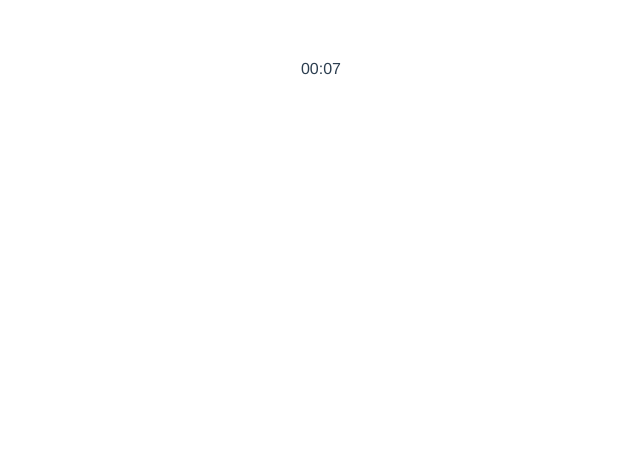
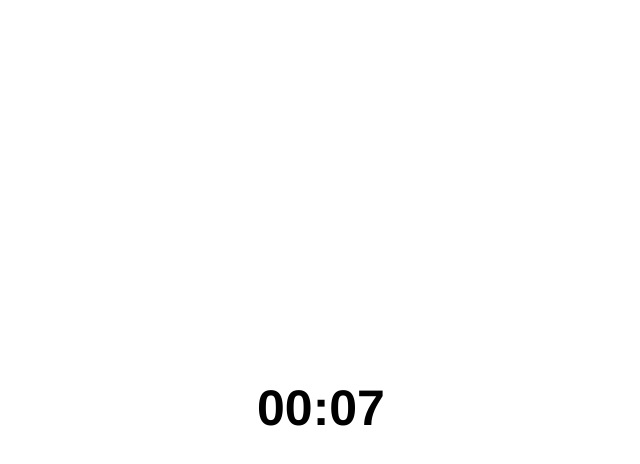
Before and after one commit to juanhenao/interval-timer, a Vue app: page / in a window 1280 px wide. Shown: the top 464 px of the page, without its empty margins (319-959 px from the left). Built offline with nearby package versions, Linux system fonts and the light colour scheme.

Commit message:
Add Sass and Bulma
-Center timer

```diff
--- a/package.json
+++ b/package.json
@@ -8,6 +8,7 @@
     "lint": "vue-cli-service lint"
   },
   "dependencies": {
+    "bulma": "^0.8.0",
     "core-js": "^3.6.4",
     "register-service-worker": "^1.6.2",
     "vue": "^2.6.11"
@@ -23,6 +24,8 @@
     "@vue/eslint-config-typescript": "^5.0.1",
     "eslint": "^6.7.2",
     "eslint-plugin-vue": "^6.1.2",
+    "node-sass": "^4.13.1",
+    "sass-loader": "^8.0.2",
     "typescript": "~3.7.5",
     "vue-template-compiler": "^2.6.11"
   }
--- a/public/index.html
+++ b/public/index.html
@@ -5,7 +5,7 @@
     <meta http-equiv="X-UA-Compatible" content="IE=edge">
     <meta name="viewport" content="width=device-width,initial-scale=1.0">
     <link rel="icon" href="<%= BASE_URL %>favicon.ico">
-    <title><%= htmlWebpackPlugin.options.title %></title>
+    <title>Intervals</title>
   </head>
   <body>
     <noscript>
--- a/src/App.vue
+++ b/src/App.vue
@@ -1,5 +1,5 @@
 <template>
-  <div id="app">
+  <div id="app" class="container">
     <Timer/>
   </div>
 </template>
@@ -21,8 +21,5 @@ export default Vue.extend({
   font-family: Avenir, Helvetica, Arial, sans-serif;
   -webkit-font-smoothing: antialiased;
   -moz-osx-font-smoothing: grayscale;
-  text-align: center;
-  color: #2c3e50;
-  margin-top: 60px;
 }
 </style>
--- a/src/components/Timer.vue
+++ b/src/components/Timer.vue
@@ -1,5 +1,7 @@
 <template>
-  <div class="hello">{{currentTime}}</div>
+  <div class="timer">
+    <p>{{currentTime}}</p>
+  </div>
 </template>
 
 <script lang="ts">
--- a/src/main.ts
+++ b/src/main.ts
@@ -1,6 +1,7 @@
 import Vue from 'vue'
 import App from './App.vue'
 import './registerServiceWorker'
+import './styles/main.scss'
 
 Vue.config.productionTip = false
 
--- /dev/null
+++ b/src/styles/main.scss
@@ -0,0 +1,15 @@
+.container {
+  display: flex;
+  height: 100vh;
+  align-items: center;
+  justify-content: center;
+}
+
+.timer {
+    //
+}
+
+p {
+  font-size: 50px;
+  font-weight: bold;
+}
```
Also changed, not shown: 1 other file (tests, documents, lock files or other folders).
